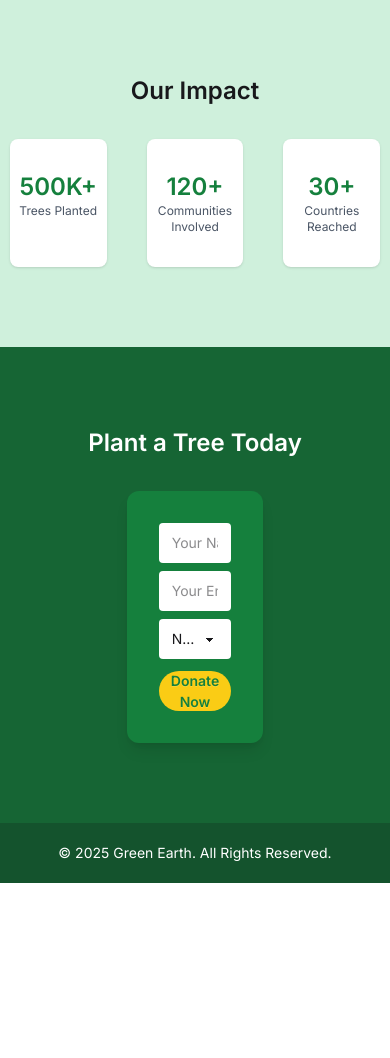
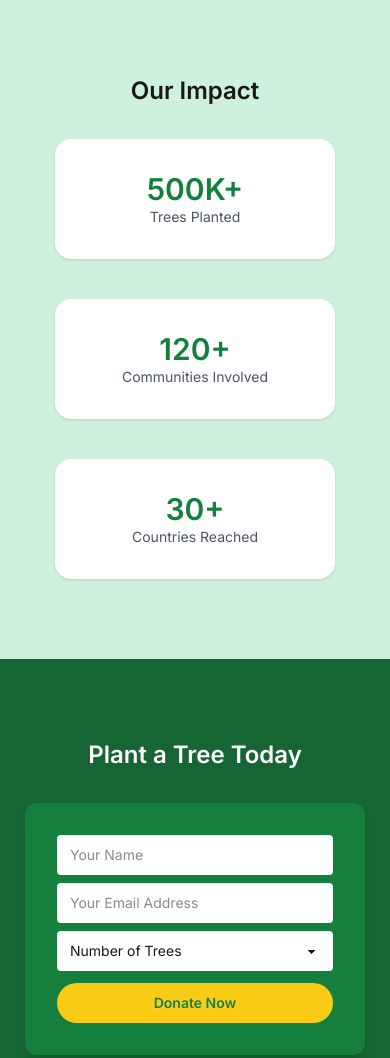
Before and after one commit to sam-z-mridula/Green-Earth-Project, a plain HTML site: page index.html in a window 390 px wide. Shown: the part 1560-2618 px from the top of the page. Before the commit the page ends 2443 px from the top, so only its background shows below. Drawn offline with nearby package versions, Linux system fonts and the light colour scheme; no server answers.

Commit message:
made the impact and form section responsive

```diff
--- a/index.html
+++ b/index.html
@@ -204,21 +204,23 @@
     <!-- Impact Section -->
     <section class="bg-[#cff0dc] py-20">
       <h1 class="text-center font-semibold text-2xl mb-8">Our Impact</h1>
-      <div class="w-[95%] mx-auto grid grid-cols-3 gap-10">
-        <div class="bg-white py-8 rounded-lg text-center shadow-sm">
-          <h1 class="text-[#15803d] text-2xl font-semibold">500K+</h1>
-          <p class="text-xs text-gray-600">Trees Planted</p>
+      <div class="w-[95%] mx-auto grid md:grid-cols-3 gap-10">
+
+        <div class="bg-white w-70 md:w-80 md:h-40  mx-auto py-8 rounded-2xl text-center shadow-sm">
+          <h1 class="text-[#15803d] text-3xl md:mt-5 font-semibold">500K+</h1>
+          <p class="text-sm text-gray-600">Trees Planted</p>
         </div>
 
-        <div class="bg-white py-8 rounded-lg text-center shadow-sm">
-          <h1 class="text-[#15803d] text-2xl font-semibold">120+</h1>
-          <p class="text-xs text-gray-600">Communities Involved</p>
+        <div class="bg-white w-70 md:w-80 md:h-40  mx-auto py-8 rounded-2xl text-center shadow-sm">
+          <h1 class="text-[#15803d] text-3xl md:mt-5 font-semibold">120+</h1>
+          <p class="text-sm text-gray-600">Communities Involved</p>
         </div>
 
-        <div class="bg-white py-8 rounded-lg text-center shadow-sm">
-          <h1 class="text-[#15803d] text-2xl font-semibold">30+</h1>
-          <p class="text-xs text-gray-600">Countries Reached</p>
+        <div class="bg-white w-70 md:w-80 md:h-40  mx-auto py-8 rounded-2xl text-center shadow-sm">
+          <h1 class="text-[#15803d] text-3xl md:mt-5 font-semibold">30+</h1>
+          <p class="text-sm text-gray-600">Countries Reached</p>
         </div>
+
       </div>
     </section>
 
@@ -227,7 +229,8 @@
       <h1 class="text-center font-semibold text-2xl mb-8 text-white">
         Plant a Tree Today
       </h1>
-      <div class="bg-[#15803d] p-8 w-[35%] mx-auto rounded-xl shadow-lg">
+
+      <div class="bg-[#15803d] p-8 w-85 md:w-[35%] mx-auto rounded-xl shadow-lg">
         <form class="space-y-2">
           <input
             type="text"
```
